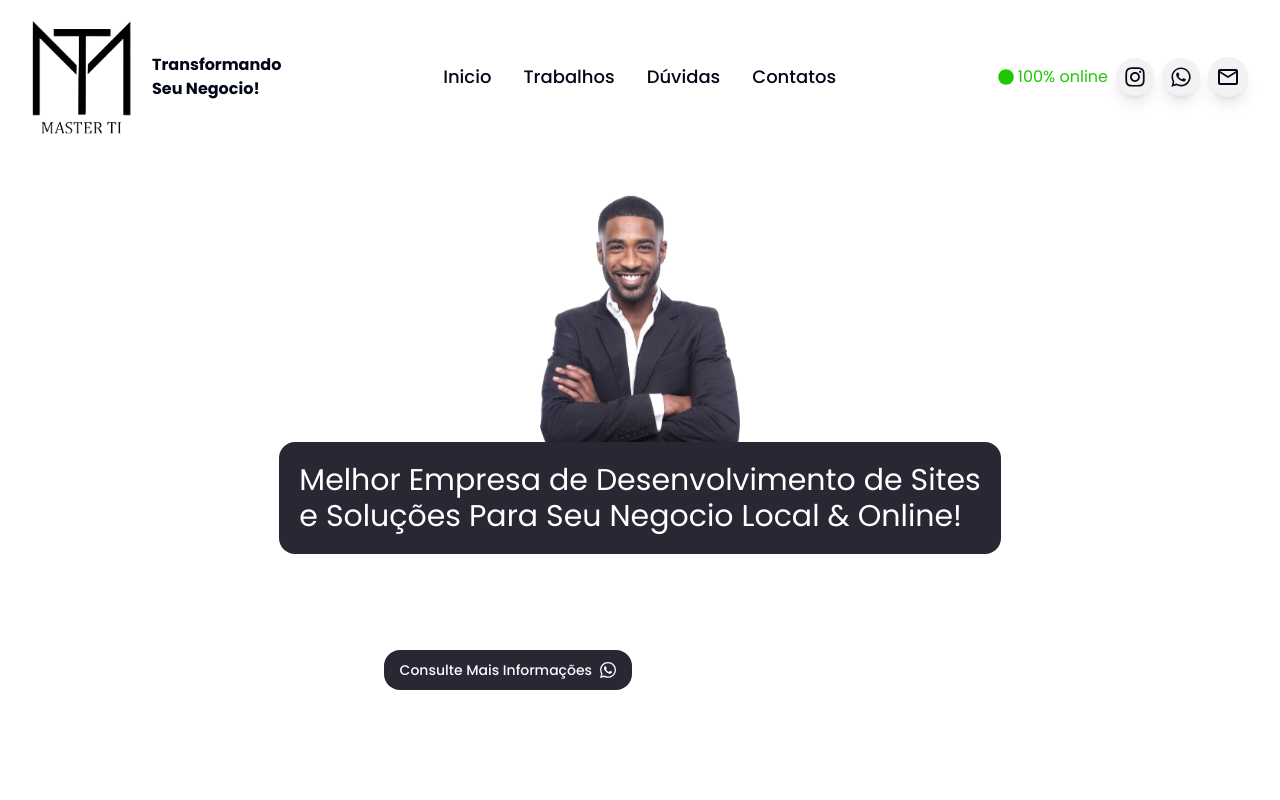
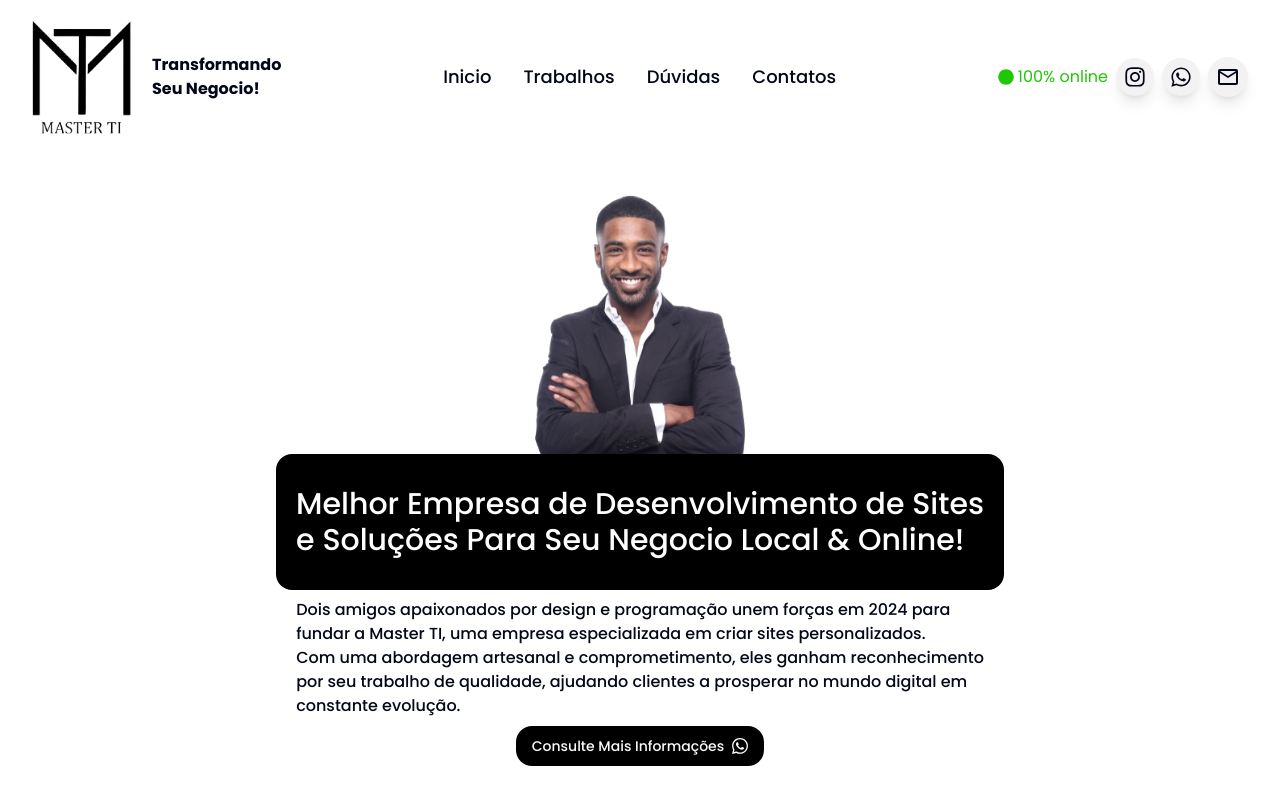
Before and after one commit to ayranoliveira1/master-ti, a Next.js app: page / in a window 1280 px wide. Shown: the top 800 px of the page. Built offline with nearby package versions, Linux system fonts and the light colour scheme.

Commit message:
Refactor: changing image size and text font

```diff
--- a/components/start.tsx
+++ b/components/start.tsx
@@ -12,19 +12,19 @@ const Start = () => {
             <Image
                src={"/main.png"}
                alt="Logo"
-               width={200}
-               height={200}
+               width={210}
+               height={210}
                className="object-cotain"
             />
 
-            <h1 className="text-white bg-[#292734] text-3xl p-5 rounded-2xl">
+            <h1 className="text-white font-medium bg-black text-3xl px-5 py-8 rounded-2xl">
                Melhor Empresa de Desenvolvimento de Sites <br /> e Soluções Para
                Seu Negocio Local & Online!
             </h1>
          </div>
 
          <div className="flex flex-col gap-2">
-            <p className="text-white text-xs">
+            <p className="text-md font-medium">
                Dois amigos apaixonados por design e programação unem forças em
                2024 para <br /> fundar a Master TI, uma empresa especializada em
                criar sites personalizados. <br /> Com uma abordagem artesanal e
@@ -39,8 +39,9 @@ const Start = () => {
                   "https://api.whatsapp.com/send?phone=+55(91)982534512&text=Olá%2C+gostaria+de+conhecer+mais+o+trabalho+de+sites+de+vocês!"
                }
                target="_blank"
+               className="mx-auto"
             >
-               <Button className="bg-[#292734] rounded-2xl text-sm w-fit">
+               <Button className="bg-black rounded-2xl text-sm w-fit">
                   Consulte Mais Informações{" "}
                   <FaWhatsapp size={24} className="pl-2" />
                </Button>
```
